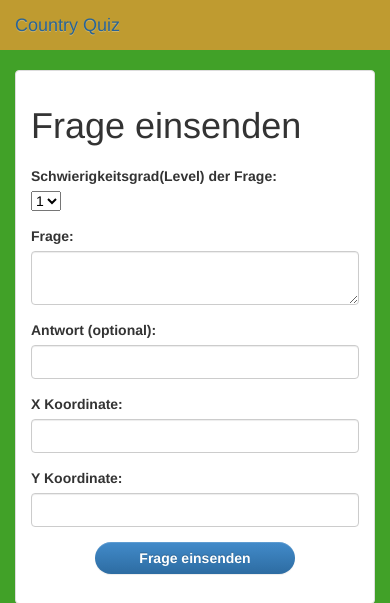
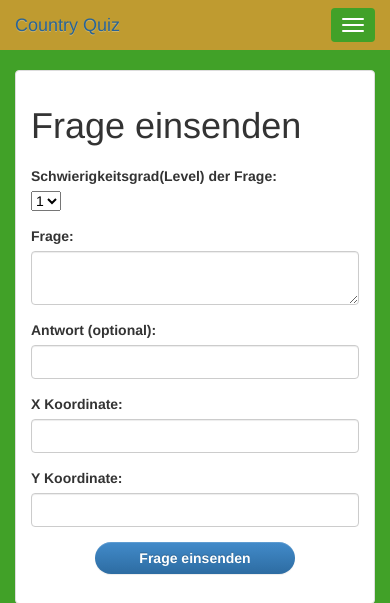
Before and after one commit to Basti25/country-quiz, a PHP site: page /question.php in a window 390 px wide. Shown: the top 603 px of the page. Run offline with PHP 8.4, Linux system fonts and the light colour scheme; data that the repository does not hold is empty; some libraries are stand-ins or nearby versions.

Commit message:
- Navbar Responsive Farben angepasst

```diff
--- a/public/css/style.css
+++ b/public/css/style.css
@@ -131,6 +131,12 @@ img.imgA {
     position: relative;
     top: 85px;
 }
+.navbar-toggle {
+    background: #41A128;
+}
+.navbar-toggle .icon-bar {
+    background: white;
+}
 /*Handy*/
 @media (max-width: 768px) {
     .header ul.nav {
```
